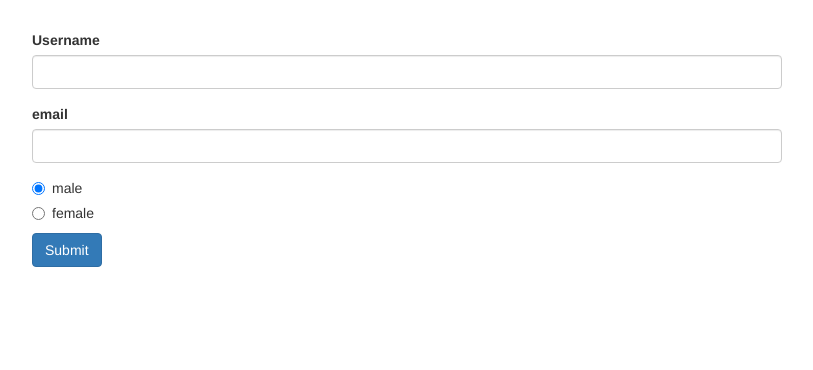
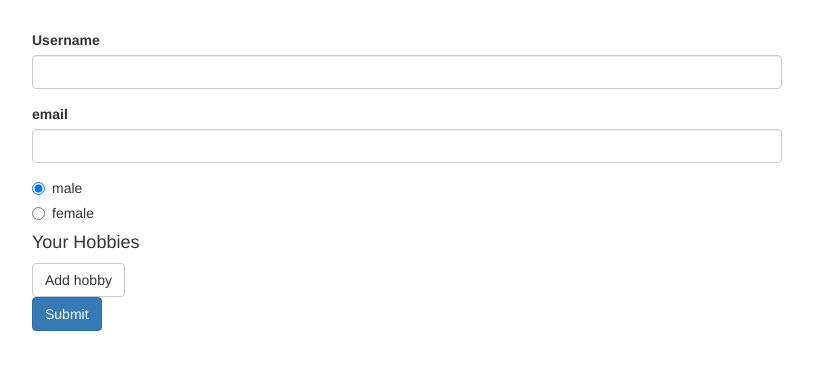
Before and after one commit to Maharoz/Reactive-form-Angular, an Angular app: page / in a window 1280 px wide. Shown: the top 370 px of the page, without its empty margins (233-1046 px from the left). Built offline with nearby package versions, Linux system fonts and the light colour scheme.

Commit message:
Reactive array of form control

```diff
--- a/src/app/app.component.html
+++ b/src/app/app.component.html
@@ -36,6 +36,17 @@
               [value]="gender">{{ gender }}
           </label>
         </div>
+        <div formArrayName="hobbies">
+          <h4>Your Hobbies</h4>
+          <button
+          class="btn btn-default"
+          type="button"
+          (click)="onAddHobby()">Add hobby</button>
+          <div class="form-group"
+          *ngFor="let hobbyControl of signupForm.get('hobbies').controls; let i = index">
+            <input type="text" class = "form-control" [formControlName] = "i">
+          </div>
+        </div>
         <span
             *ngIf="!signupForm.valid && signupForm.touched"
              class="help-block">Please enter valid data</span>
--- a/src/app/app.component.ts
+++ b/src/app/app.component.ts
@@ -1,5 +1,5 @@
 import { Component, OnInit } from '@angular/core';
-import { FormGroup, FormControl, Validators } from '@angular/forms';
+import { FormGroup, FormControl, Validators, FormArray } from '@angular/forms';
 
 @Component({
   selector: 'app-root',
@@ -16,11 +16,16 @@ export class AppComponent implements OnInit {
         'username' : new FormControl(null,Validators.required),
         'email' : new FormControl(null,[Validators.required,Validators.email])
       }),
-      'gender' : new FormControl('male')
+      'gender' : new FormControl('male'),
+      'hobbies' : new FormArray([])
     });
   }
 
   onSubmit(){
     console.log(this.signupForm);
   }
+  onAddHobby(){
+    const control = new FormControl(null,Validators.required);
+    (<FormArray>this.signupForm.get('hobbies')).push(control);
+  }
 }
```
